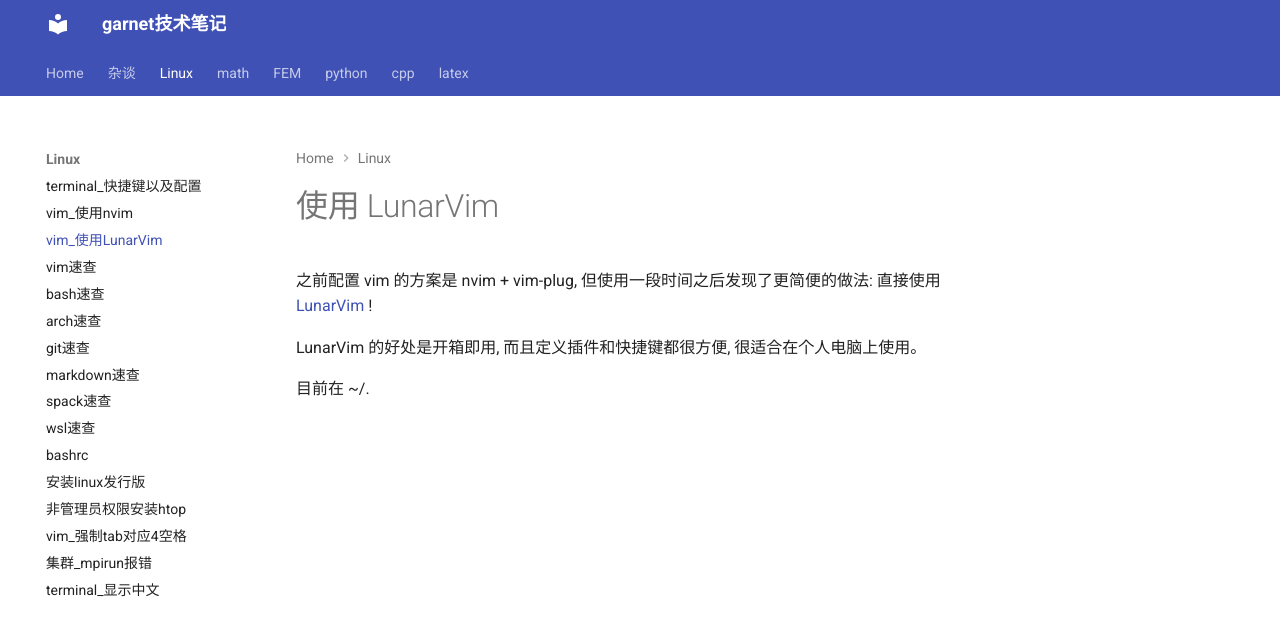
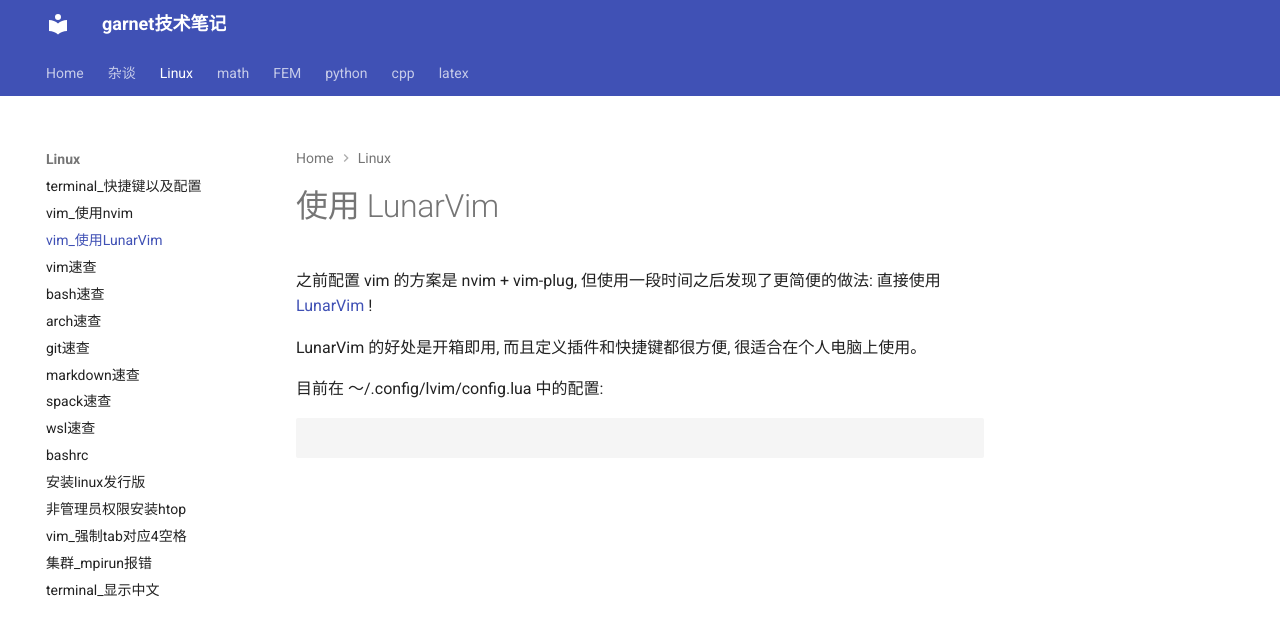
Before and after one commit to ymma98/technotes, an MkDocs documentation site: the page built from docs/Linux/vim_使用LunarVim.md, in a window 1280 px wide. Shown: the top 636 px of the page. Built offline with MkDocs 1.6.1 and Material for MkDocs 9.7.7, drawn with Linux system fonts in a browser that asks for light colours.

Commit message:
docs/Linux/vim_使用LunarVim.md updated from https://stackedit.cn/

````diff
--- a/docs/Linux/vim_使用LunarVim.md
+++ b/docs/Linux/vim_使用LunarVim.md
@@ -4,7 +4,11 @@
 
 LunarVim 的好处是开箱即用, 而且定义插件和快捷键都很方便, 很适合在个人电脑上使用。
 
-目前在 ~/.
+目前在 ～/.config/lvim/config.lua 中的配置:
+
+```bash
+
+```
 <!--stackedit_data:
-eyJoaXN0b3J5IjpbNzczNTE1MTAxLDYxOTg1NDc0MV19
+eyJoaXN0b3J5IjpbNzU4NzM2MTc1LDYxOTg1NDc0MV19
 -->
````
